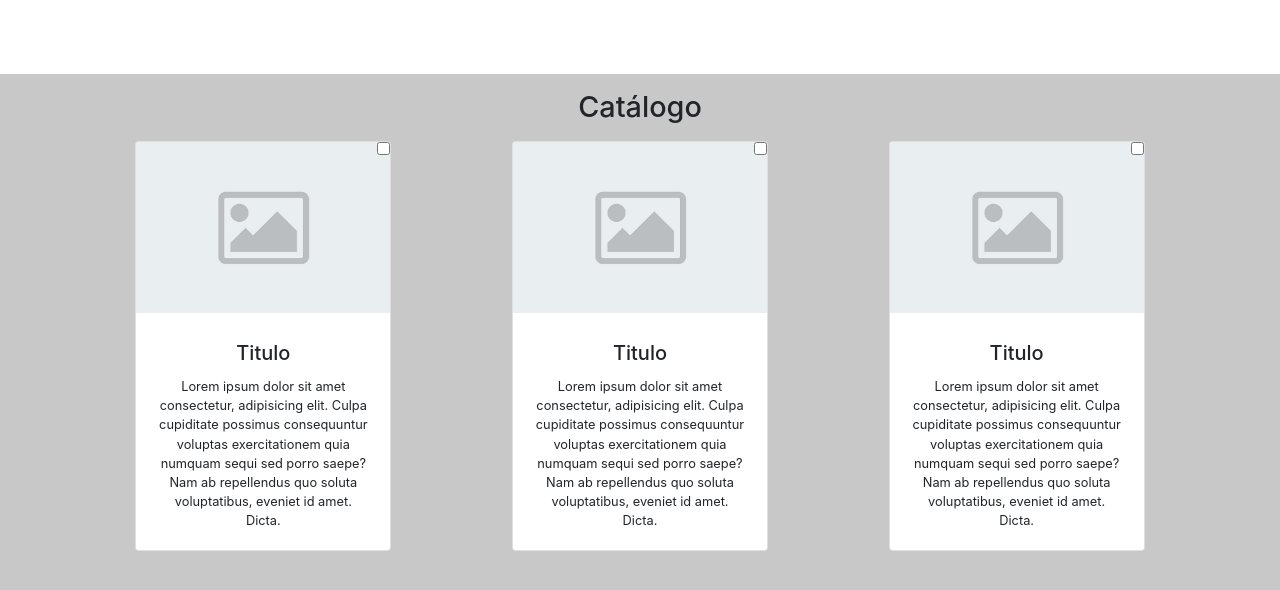
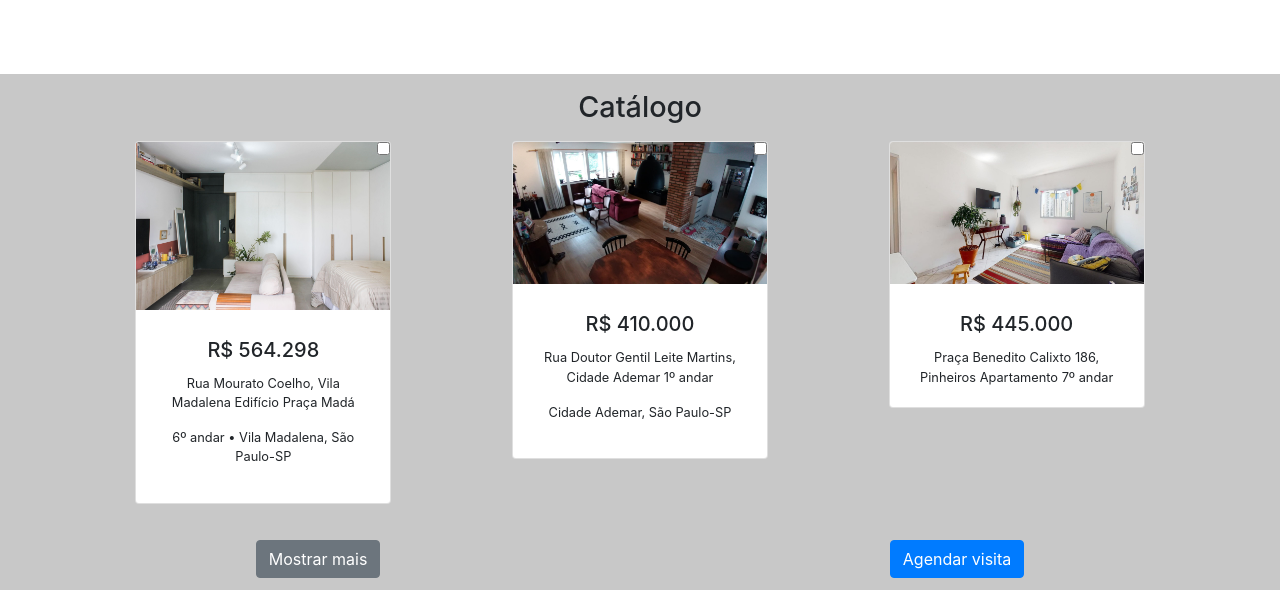
Before and after one commit to rodolphoalcantara/adimo, a plain HTML site: page adimo/index.html in a window 1280 px wide. Shown: the part 1166-1756 px from the top of the page. Drawn offline with nearby package versions, Linux system fonts and the light colour scheme.

Commit message:
add textos

```diff
--- a/adimo/index.html
+++ b/adimo/index.html
@@ -87,12 +87,9 @@
               <div
                 class="carousel-caption d-none d-md-block bg-dark carousel-card"
               >
-                <h5>Lorem ipsum</h5>
+                <h5>ADIMO</h5>
                 <p>
-                  Lorem ipsum dolor sit amet consectetur adipisicing elit. Minus
-                  nesciunt optio fuga libero reprehenderit non accusantium id!
-                  Id itaque autem quos ipsam commodi illo quo odit, quas,
-                  expedita eos recusandae?
+                  Realize seus sonhos conosco
                 </p>
               </div>
             </div>
@@ -106,12 +103,9 @@
               <div
                 class="carousel-caption d-none d-md-block bg-dark carousel-card"
               >
-                <h5>Lorem ipsum</h5>
+                <h5>ADIMO</h5>
                 <p>
-                  Lorem ipsum dolor sit amet consectetur adipisicing elit. Minus
-                  nesciunt optio fuga libero reprehenderit non accusantium id!
-                  Id itaque autem quos ipsam commodi illo quo odit, quas,
-                  expedita eos recusandae?
+                  Realize seus sonhos conosco
                 </p>
               </div>
             </div>
@@ -125,12 +119,9 @@
               <div
                 class="carousel-caption d-none d-md-block bg-dark carousel-card"
               >
-                <h5>Lorem ipsum</h5>
+                <h5>ADIMO</h5>
                 <p>
-                  Lorem ipsum dolor sit amet consectetur adipisicing elit. Minus
-                  nesciunt optio fuga libero reprehenderit non accusantium id!
-                  Id itaque autem quos ipsam commodi illo quo odit, quas,
-                  expedita eos recusandae?
+                  Realize seus sonhos conosco
                 </p>
               </div>
             </div>
@@ -168,11 +159,12 @@
             </div>
             <div class="container d-flex flex-column" style="height: 300px" id="content-sobre">
               <h1 class="text-center mb-4">Sobre</h1>
-              <p>ICMNF</p>
+              <p><h1>Revolucionários em um mercado tradicional</h1></p>
               <p>
-                A empresa Instituto corpo e mente naga freitas é especialista na
-                construção de imóveis há mais de 20 anos. Temos imóveis de todas
-                as categorias e financiamos sua casa em até 35 anos
+                A ADIMO é uma plataforma digital que usa a tecnologia para simplificar a venda e compra de imóveis.
+                 A ADIMO foi fundada em 2018 em São Paulo, e conta com o apoio de importantes investidores globais em capital de risco.
+
+
               </p>
             </div>
           </div>
@@ -194,18 +186,15 @@
                       id="checkboxImg"
                     />
                     <label for="checkboxImg"
-                      ><img src="./img/placeholder.jpg" class="card-img-top"
+                      ><img src="./img/casa1.jpg" class="card-img-top"
                       style=/></label
                     >
                   </div>
                   <div class="card-body">
-                    <h5 class="card-title">Titulo</h5>
+                    <h5 class="card-title">R$ 564.298                    </h5>
                     <p class="card-text">
-                      Lorem ipsum dolor sit amet consectetur, adipisicing elit.
-                      Culpa cupiditate possimus consequuntur voluptas
-                      exercitationem quia numquam sequi sed porro saepe? Nam ab
-                      repellendus quo soluta voluptatibus, eveniet id amet.
-                      Dicta.
+                      Rua Mourato Coelho, Vila Madalena
+Edifício Praça Madá <p> 6º andar • Vila Madalena, São Paulo-SP</p>
                     </p>
                   </div>
                 </div>
@@ -219,18 +208,15 @@
                       id="checkboxImg"
                     />
                     <label for="checkboxImg"
-                      ><img src="./img/placeholder.jpg" class="card-img-top"
+                      ><img src="./img/casa2.jpg" class="card-img-top"
                       style=/></label
                     >
                   </div>
                   <div class="card-body">
-                    <h5 class="card-title">Titulo</h5>
+                    <h5 class="card-title">R$ 410.000</h5>
                     <p class="card-text">
-                      Lorem ipsum dolor sit amet consectetur, adipisicing elit.
-                      Culpa cupiditate possimus consequuntur voluptas
-                      exercitationem quia numquam sequi sed porro saepe? Nam ab
-                      repellendus quo soluta voluptatibus, eveniet id amet.
-                      Dicta.
+                      Rua Doutor Gentil Leite Martins, Cidade Ademar
+1º andar <p> Cidade Ademar, São Paulo-SP</p>
                     </p>
                   </div>
                 </div>
@@ -244,18 +230,15 @@
                       id="checkboxImg"
                     />
                     <label for="checkboxImg"
-                      ><img src="./img/placeholder.jpg" class="card-img-top"
+                      ><img src="./img/casa3.jpg" class="card-img-top"
                       style=/></label
                     >
                   </div>
                   <div class="card-body">
-                    <h5 class="card-title">Titulo</h5>
+                    <h5 class="card-title">R$ 445.000</h5>
                     <p class="card-text">
-                      Lorem ipsum dolor sit amet consectetur, adipisicing elit.
-                      Culpa cupiditate possimus consequuntur voluptas
-                      exercitationem quia numquam sequi sed porro saepe? Nam ab
-                      repellendus quo soluta voluptatibus, eveniet id amet.
-                      Dicta.
+                    Praça Benedito Calixto 186, Pinheiros
+                    Apartamento 7º andar
                     </p>
                   </div>
                 </div>
@@ -269,18 +252,16 @@
                       id="checkboxImg"
                     />
                     <label for="checkboxImg"
-                      ><img src="./img/placeholder.jpg" class="card-img-top"
+                      ><img src="./img/casa4.jpg" class="card-img-top"
                       style=/></label
                     >
                   </div>
                   <div class="card-body">
-                    <h5 class="card-title">Titulo</h5>
+                    <h5 class="card-title">R$ 3.410.000</h5>
                     <p class="card-text">
-                      Lorem ipsum dolor sit amet consectetur, adipisicing elit.
-                      Culpa cupiditate possimus consequuntur voluptas
-                      exercitationem quia numquam sequi sed porro saepe? Nam ab
-                      repellendus quo soluta voluptatibus, eveniet id amet.
-                      Dicta.
+                      Rua Engenheiro Edgar Egídio de Souza 170, Higienópolis
+
+Ap 41 <p> Edifício MANGABEIRAS</p> <p>4º andar Higienópolis, São Paulo-SP</p>
                     </p>
                   </div>
                 </div>
@@ -294,18 +275,15 @@
                       id="checkboxImg"
                     />
                     <label for="checkboxImg"
-                      ><img src="./img/placeholder.jpg" class="card-img-top"
+                      ><img src="./img/casa5.jpg" class="card-img-top"
                       style=/></label
                     >
                   </div>
                   <div class="card-body">
-                    <h5 class="card-title">Titulo</h5>
+                    <h5 class="card-title">R$ 500.000</h5>
                     <p class="card-text">
-                      Lorem ipsum dolor sit amet consectetur, adipisicing elit.
-                      Culpa cupiditate possimus consequuntur voluptas
-                      exercitationem quia numquam sequi sed porro saepe? Nam ab
-                      repellendus quo soluta voluptatibus, eveniet id amet.
-                      Dicta.
+                      Rua Toledo Barbosa, Belém
+7º andar <p> Belém, São Paulo-SP</p>
                     </p>
                   </div>
                 </div>
@@ -319,18 +297,18 @@
                       id="checkboxImg"
                     />
                     <label for="checkboxImg"
-                      ><img src="./img/placeholder.jpg" class="card-img-top"
+                      ><img src="./img/casa6.jpg" class="card-img-top"
                       style=/></label
                     >
                   </div>
                   <div class="card-body">
-                    <h5 class="card-title">Titulo</h5>
+                    <h5 class="card-title">R$ 710.000</h5>
                     <p class="card-text">
-                      Lorem ipsum dolor sit amet consectetur, adipisicing elit.
-                      Culpa cupiditate possimus consequuntur voluptas
-                      exercitationem quia numquam sequi sed porro saepe? Nam ab
-                      repellendus quo soluta voluptatibus, eveniet id amet.
-                      Dicta.
+                      Avenida Doutor Cardoso de Melo 1060, Vila Olímpia
+
+Ap 21 <p> Edifício Palazzo Mona Lisa</p> <p> 2º andar</p> <p> Vila Olímpia, São Paulo-SP</p>
+
+
                     </p>
                   </div>
                 </div>
@@ -344,18 +322,16 @@
                       id="checkboxImg"
                     />
                     <label for="checkboxImg"
-                      ><img src="./img/placeholder.jpg" class="card-img-top"
+                      ><img src="./img/casa7.jpg" class="card-img-top"
                       style=/></label
                     >
                   </div>
                   <div class="card-body">
-                    <h5 class="card-title">Titulo</h5>
+                    <h5 class="card-title">R$ 330.000</h5>
                     <p class="card-text">
-                      Lorem ipsum dolor sit amet consectetur, adipisicing elit.
-                      Culpa cupiditate possimus consequuntur voluptas
-                      exercitationem quia numquam sequi sed porro saepe? Nam ab
-                      repellendus quo soluta voluptatibus, eveniet id amet.
-                      Dicta.
+                      Avenida Boschetti, Vila Medeiros
+
+Edifício CAPITÂNIA <p> 3º andar</p><p> Vila Medeiros, São Paulo-SP</p>
                     </p>
                   </div>
                 </div>
@@ -369,18 +345,16 @@
                       id="checkboxImg"
                     />
                     <label for="checkboxImg"
-                      ><img src="./img/placeholder.jpg" class="card-img-top"
+                      ><img src="./img/casa8.jpg" class="card-img-top"
                       style=/></label
                     >
                   </div>
                   <div class="card-body">
-                    <h5 class="card-title">Titulo</h5>
+                    <h5 class="card-title">R$ 840.000</h5>
                     <p class="card-text">
-                      Lorem ipsum dolor sit amet consectetur, adipisicing elit.
-                      Culpa cupiditate possimus consequuntur voluptas
-                      exercitationem quia numquam sequi sed porro saepe? Nam ab
-                      repellendus quo soluta voluptatibus, eveniet id amet.
-                      Dicta.
+                      Avenida Jamaris 428, Moema Índios
+
+Ap 11 <p> Edifício Rio Alva</p> <p> 1º andar</p> <p> Moema Índios, São Paulo-SP</p>
                     </p>
                   </div>
                 </div>
@@ -394,18 +368,16 @@
                       id="checkboxImg"
                     />
                     <label for="checkboxImg"
-                      ><img src="./img/placeholder.jpg" class="card-img-top"
+                      ><img src="./img/casa9.jpg" class="card-img-top"
                       style=/></label
                     >
                   </div>
                   <div class="card-body">
-                    <h5 class="card-title">Titulo</h5>
+                    <h5 class="card-title">R$ 1.170.000</h5>
                     <p class="card-text">
-                      Lorem ipsum dolor sit amet consectetur, adipisicing elit.
-                      Culpa cupiditate possimus consequuntur voluptas
-                      exercitationem quia numquam sequi sed porro saepe? Nam ab
-                      repellendus quo soluta voluptatibus, eveniet id amet.
-                      Dicta.
+                      Rua Maratona, Campo Belo
+
+Edifício Quartier Vila Mascote <p> 21º andar</p> <p> Campo Belo, São Paulo-SP</p>
                     </p>
                   </div>
                 </div>
```
Also changed, not shown: adimo/img/casa1.jpg (added), adimo/img/casa2.jpg (added), adimo/img/casa3.jpg (added), adimo/img/casa4.jpg (added), adimo/img/casa5.jpg (added), adimo/img/casa6.jpg (added), adimo/img/casa7.jpg (added), adimo/img/casa8.jpg (added), adimo/img/casa9.jpg (added).
